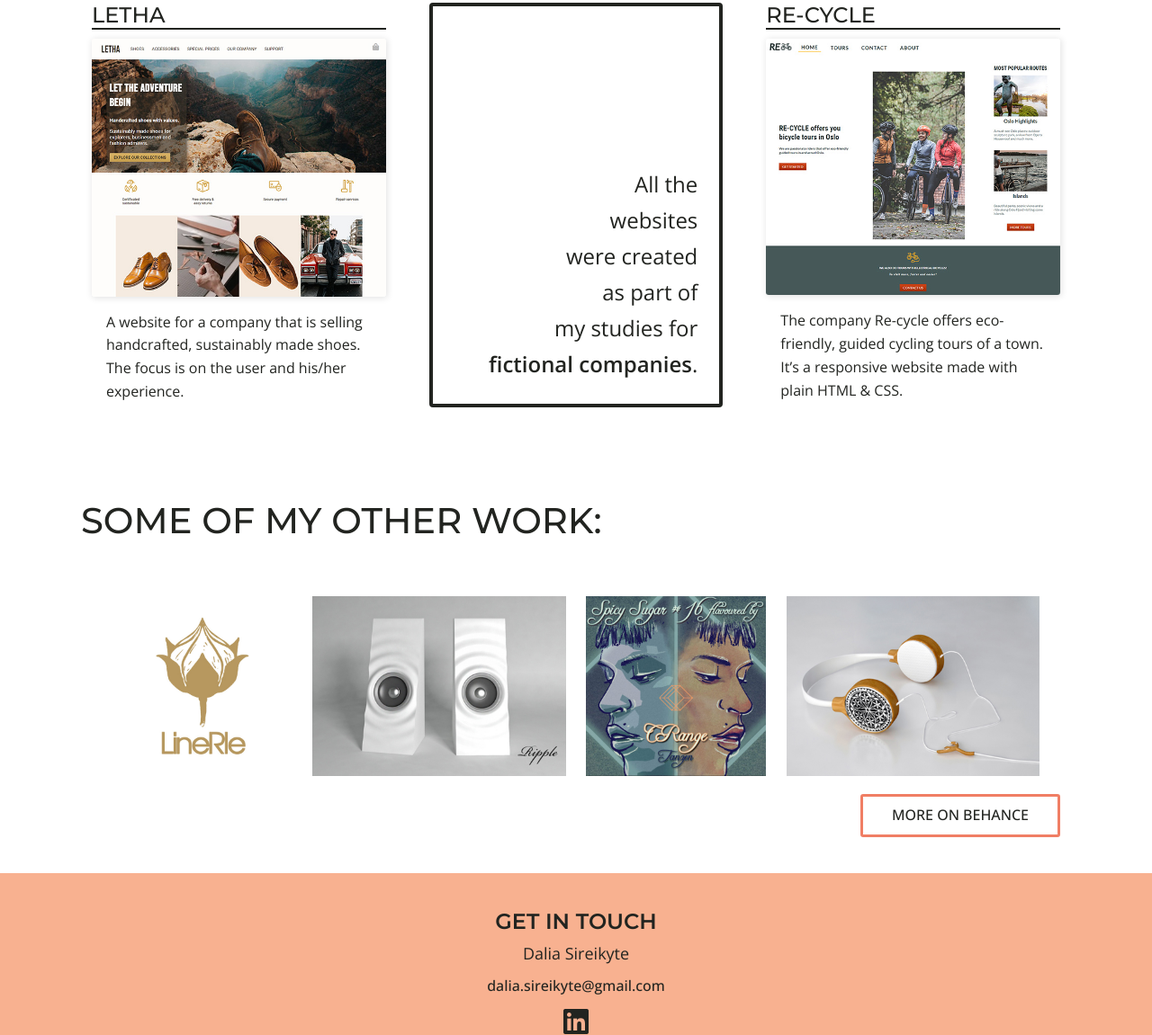
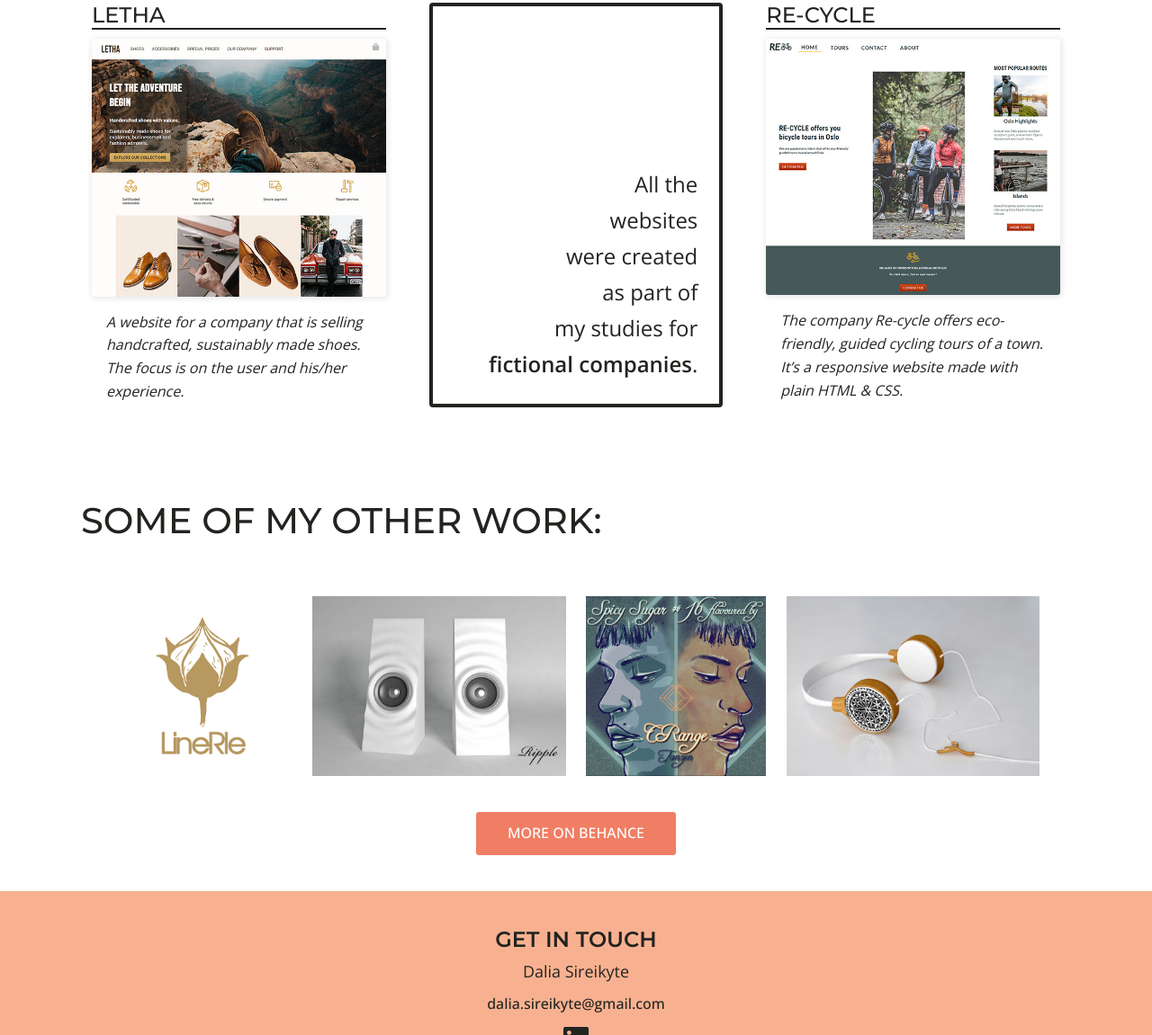
Before and after one commit to DaliaSir/portfolio-page, a plain HTML site: page projects.html in a window 1280 px wide. Shown: the part 881-2032 px from the top of the page at 90% size. Drawn offline with nearby package versions, Linux system fonts and the light colour scheme.

Commit message:
Styling in projects.html

```diff
--- a/projects.html
+++ b/projects.html
@@ -147,7 +147,8 @@
               <img src="images/headphones.jpg" alt="Headphones">
             </div>
             <div class="projects-other__btn">
-              <a href="https://www.behance.net/dalia_s" title="Go to Behance profile" class="a-btn">More on Behance</a>
+              <a href="https://www.behance.net/dalia_s" title="Go to my Behance profile" class="a-btn">More on
+                Behance</a>
             </div>
 
           </div>
--- a/sass/partials/_projects.scss
+++ b/sass/partials/_projects.scss
@@ -27,6 +27,9 @@
         opacity: 0.7;
       }
     }
+    .card-text {
+      font-style: italic;
+    }
   }
 
   &__card-tx {
@@ -37,6 +40,7 @@
     .card-text {
       font-size: 1.5rem;
       line-height: 2.5rem;
+      font-style: normal !important;
       position: absolute;
       bottom: 24px;
       right: 24px;
@@ -61,13 +65,19 @@
     display: flex;
     flex-direction: column;
     align-items: center;
+    margin-top: 20px;
     a {
       text-transform: uppercase;
-      color: $body-color;
+      color: $white;
       font-weight: 500;
+      background-color: $color-primary;
       border: 3px solid $color-primary;
       border-radius: 0.2rem;
       padding: 8px 32px;
+      &:hover {
+        background-color: $white;
+        color: $body-color;
+      }
     }
   }
 }
@@ -90,10 +100,5 @@
         max-width: none;
       }
     }
-    &__btn {
-      display: flex;
-      flex-direction: column;
-      align-items: flex-end;
-    }
   }
 }
```
Also changed, not shown: css/style.css, 1 other file.
